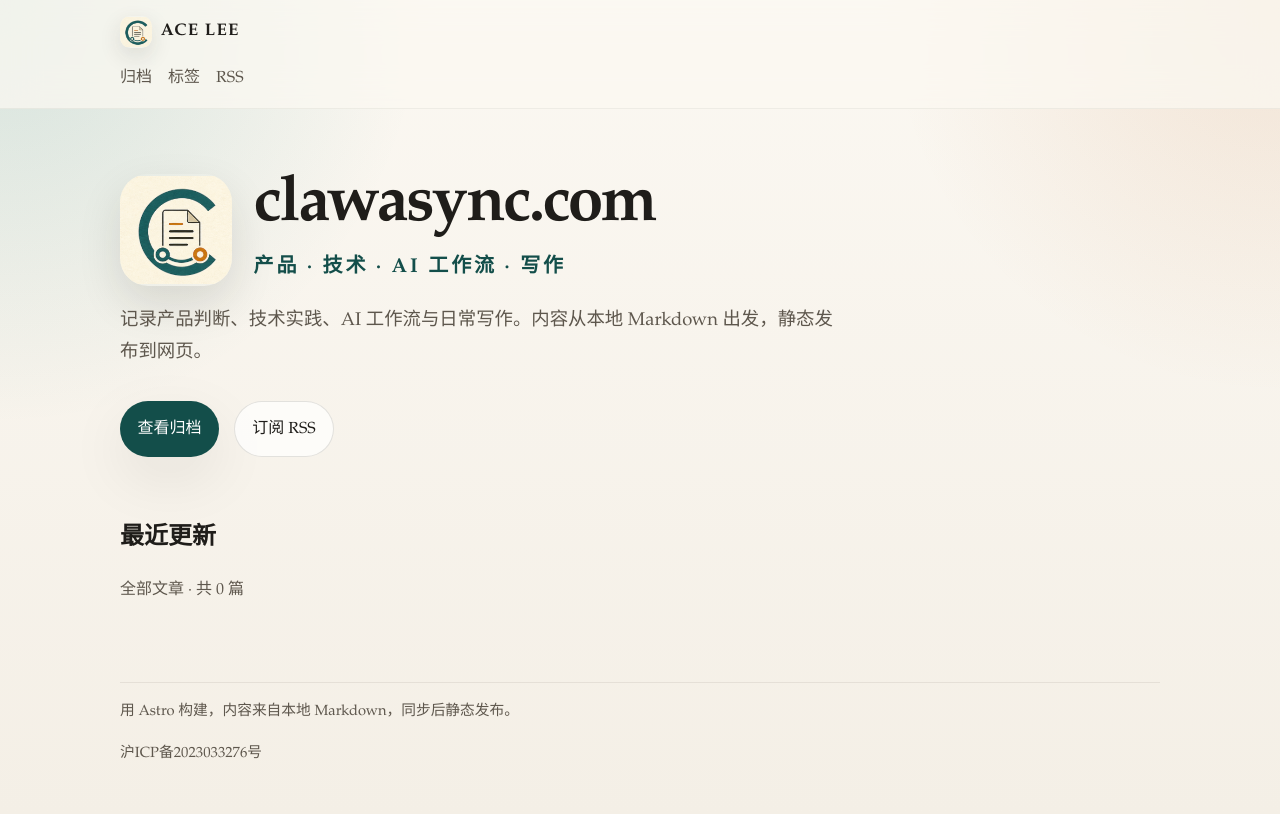
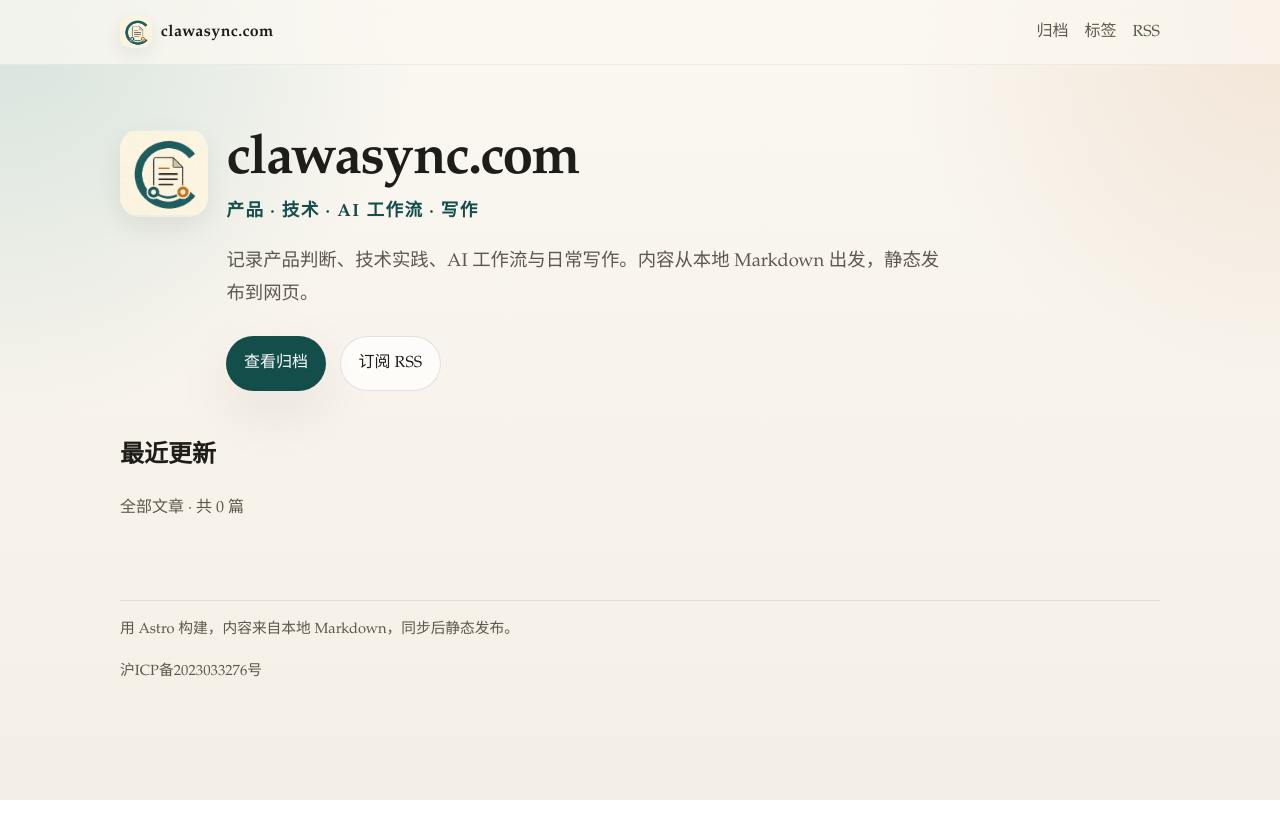
Before and after one commit to acegao9527/astro-blog, an Astro site: page / in a window 1280 px wide. Built offline with nearby package versions, Linux system fonts and the light colour scheme; Astro itself is replaced by a stand-in of ours.

Commit message:
Refine homepage branding layout

```diff
--- a/src/layouts/Layout.astro
+++ b/src/layouts/Layout.astro
@@ -11,7 +11,7 @@
 }
 
 const {
-  title = "Ace Lee 的博客",
+  title = "clawasync.com",
   description = "关于产品、技术、写作与个人系统的静态博客。",
   pageType = "website",
   publishedTime,
@@ -19,7 +19,7 @@
   tags = [],
 } = Astro.props;
 
-const siteName = "Ace Lee 的博客";
+const siteName = "clawasync.com";
 const site = Astro.site;
 const canonical = site ? new URL(Astro.url.pathname, site).toString() : undefined;
 const fullTitle = title === siteName ? siteName : `${title} | ${siteName}`;
@@ -86,9 +86,9 @@
     <div class="site-shell">
       <header class="site-header">
         <div class="container site-header__inner">
-          <a class="site-brand" href="/" aria-label="Ace Lee 的博客">
+          <a class="site-brand" href="/" aria-label="clawasync.com">
             <img class="site-brand__mark" src="/logo.png" alt="" width="32" height="31" />
-            <span>Ace Lee</span>
+            <span>clawasync.com</span>
           </a>
           <nav class="site-nav" aria-label="主导航">
             <a href="/archive/">归档</a>
--- a/src/pages/index.astro
+++ b/src/pages/index.astro
@@ -22,18 +22,18 @@
 >
   <section class="hero container">
     <div class="hero__identity">
-      <img class="hero__mark" src="/logo.png" alt="" width="112" height="108" />
-      <div>
+      <img class="hero__mark" src="/logo.png" alt="" width="88" height="85" />
+      <div class="hero__copy">
         <h1>clawasync.com</h1>
         <p class="hero__topics">产品 · 技术 · AI 工作流 · 写作</p>
+        <p class="hero__intro">
+          记录产品判断、技术实践、AI 工作流与日常写作。内容从本地 Markdown 出发，静态发布到网页。
+        </p>
+        <div class="hero__actions">
+          <a class="button" href="/archive/">查看归档</a>
+          <a class="button button--secondary" href="/rss.xml">订阅 RSS</a>
+        </div>
       </div>
-    </div>
-    <p class="hero__intro">
-      记录产品判断、技术实践、AI 工作流与日常写作。内容从本地 Markdown 出发，静态发布到网页。
-    </p>
-    <div class="hero__actions">
-      <a class="button" href="/archive/">查看归档</a>
-      <a class="button button--secondary" href="/rss.xml">订阅 RSS</a>
     </div>
   </section>
 
--- a/src/styles/global.css
+++ b/src/styles/global.css
@@ -89,11 +89,10 @@
   display: inline-flex;
   align-items: center;
   gap: 0.55rem;
-  font-size: 1.05rem;
+  font-size: 1rem;
   font-weight: 700;
   text-decoration: none;
-  letter-spacing: 0.08em;
-  text-transform: uppercase;
+  letter-spacing: 0.02em;
 }
 
 .site-brand__mark {
@@ -101,7 +100,7 @@
   height: 2rem;
   border-radius: 0.65rem;
   object-fit: contain;
-  box-shadow: 0 8px 22px rgba(31, 29, 26, 0.12);
+  box-shadow: 0 6px 18px rgba(31, 29, 26, 0.08);
 }
 
 .site-nav {
@@ -128,22 +127,28 @@
 }
 
 .hero {
-  padding: 5.5rem 0 2rem;
+  padding: 4.4rem 0 1rem;
 }
 
 .hero__identity {
-  display: flex;
-  align-items: center;
-  gap: 1.35rem;
+  display: grid;
+  grid-template-columns: auto minmax(0, 1fr);
+  align-items: start;
+  gap: 1.15rem;
+  max-width: 820px;
 }
 
 .hero__mark {
-  width: clamp(4.5rem, 10vw, 7rem);
-  height: clamp(4.5rem, 10vw, 7rem);
-  flex: 0 0 auto;
-  border-radius: 1.75rem;
+  width: clamp(4rem, 7vw, 5.5rem);
+  height: clamp(4rem, 7vw, 5.5rem);
+  border-radius: 1.25rem;
   object-fit: contain;
-  box-shadow: 0 18px 44px rgba(31, 29, 26, 0.12);
+  box-shadow: 0 10px 28px rgba(31, 29, 26, 0.08);
+}
+
+.hero__copy {
+  min-width: 0;
+  padding-top: 0.2rem;
 }
 
 .hero__badge,
@@ -171,14 +176,16 @@
 
 .hero__identity h1 {
   margin: 0;
+  font-size: clamp(2.35rem, 4.3vw, 4.1rem);
+  letter-spacing: -0.03em;
 }
 
 .hero__topics {
-  margin: 0.7rem 0 0;
+  margin: 0.45rem 0 0;
   color: var(--accent-strong);
-  font-size: clamp(1rem, 2vw, 1.25rem);
+  font-size: clamp(0.95rem, 1.7vw, 1.1rem);
   font-weight: 700;
-  letter-spacing: 0.14em;
+  letter-spacing: 0.08em;
 }
 
 .hero__intro,
@@ -195,11 +202,15 @@
   font-size: 1.15rem;
 }
 
+.hero__intro {
+  margin: 1.15rem 0 0;
+}
+
 .hero__actions {
   display: flex;
   flex-wrap: wrap;
   gap: 0.9rem;
-  margin-top: 2rem;
+  margin-top: 1.55rem;
 }
 
 .button,
@@ -742,7 +753,6 @@
     grid-template-columns: 1fr;
   }
 
-  .site-header__inner,
   .site-footer__inner,
   .section-heading {
     align-items: flex-start;
@@ -791,18 +801,28 @@
     width: min(calc(100% - 1.25rem), var(--container));
   }
 
+  .site-header__inner {
+    align-items: flex-start;
+    flex-direction: column;
+  }
+
   .hero {
-    padding-top: 3.5rem;
+    padding-top: 3.25rem;
   }
 
   .hero__identity {
-    align-items: flex-start;
-    flex-direction: column;
-    gap: 1rem;
+    grid-template-columns: 1fr;
+    gap: 0.95rem;
+  }
+
+  .hero__mark {
+    width: 4.25rem;
+    height: 4.25rem;
+    border-radius: 1rem;
   }
 
   .hero__topics {
-    letter-spacing: 0.08em;
+    letter-spacing: 0.05em;
   }
 
   .hero__intro,
```
